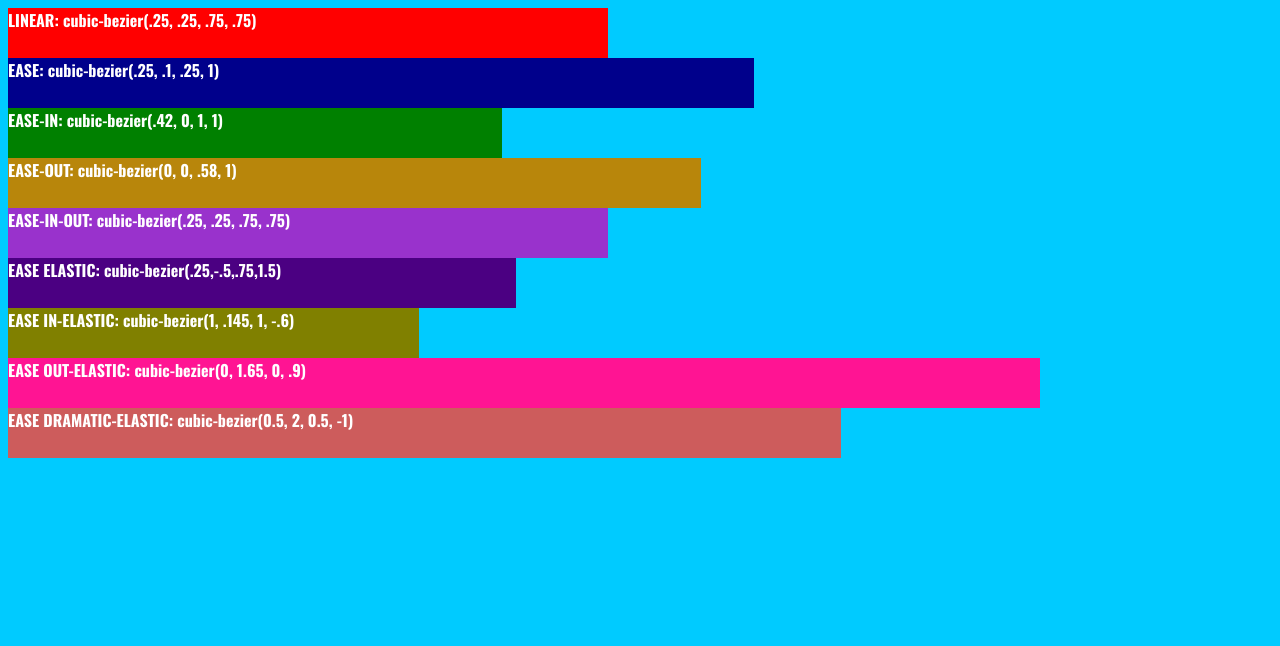
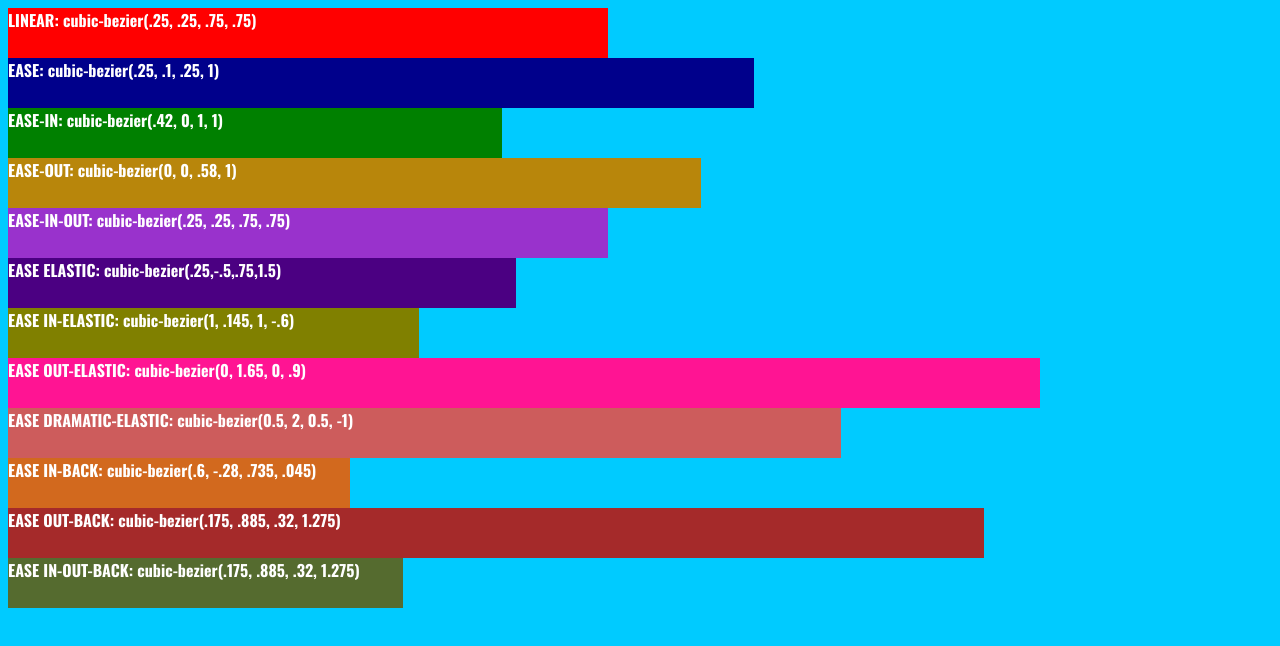
Before and after one commit to denezra/Candy-Banner-HTML, a plain HTML site: page Ease-animation/index.html in a window 1280 px wide. Drawn offline with nearby package versions, Linux system fonts and the light colour scheme.

Commit message:
Additional Easing Animation

```diff
--- a/Ease-animation/index.html
+++ b/Ease-animation/index.html
@@ -46,6 +46,18 @@
 			<span>EASE DRAMATIC-ELASTIC:</span>
 			<span>cubic-bezier(0.5, 2, 0.5, -1)</span>
 		</div>
+		<div class="box-ten">
+			<span>EASE IN-BACK:</span>
+			<span>cubic-bezier(.6, -.28, .735, .045)</span>
+		</div>
+		<div class="box-eleven">
+			<span>EASE OUT-BACK:</span>
+			<span>cubic-bezier(.175, .885, .32, 1.275)</span>
+		</div>
+		<div class="box-twelve">
+			<span>EASE IN-OUT-BACK:</span>
+			<span>cubic-bezier(.175, .885, .32, 1.275)</span>
+		</div>
 	</div>
 </body>
 </html>
--- a/Ease-animation/style.css
+++ b/Ease-animation/style.css
@@ -97,10 +97,10 @@ body {
 	left: 0px;
 	height: 50px;
 	width: 400px;
-	-webkit-animation: animate_box 1.5s cubic-bezier(0, 1.65, 0, .9) 0s infinite normal none running;
-  -moz-animation: animate_box 1.5s cubic-bezier(0, 1.65, 0, .9) 0s infinite normal none running;
-  -ms-animation: animate_box 1.5s cubic-bezier(0, 1.65, 0, .9) 0s infinite normal none running;
-  animation: animate_box 1.5s cubic-bezier(0, 1.65, 0, .9) 0s infinite normal none running;
+	-webkit-animation: animate_box 1.5s cubic-bezier(0.000, 1.650, 0.000, 0.900) 0s infinite normal none running;
+  -moz-animation: animate_box 1.5s cubic-bezier(0.000, 1.650, 0.000, 0.900) 0s infinite normal none running;
+  -ms-animation: animate_box 1.5s cubic-bezier(0.000, 1.650, 0.000, 0.900) 0s infinite normal none running;
+  animation: animate_box 1.5s cubic-bezier(0.000, 1.650, 0.000, 0.900) 0s infinite normal none running;
 }
 
 /*Bizear Ease dramatic-elastic*/
@@ -115,7 +115,41 @@ body {
   animation: animate_box 1.5s cubic-bezier(0.5, 2, 0.5, -1) 0s infinite normal none running;
 }
 
+/*Bizear Ease in back*/
+.box-ten {
+	background-color: chocolate;
+	left: 0px;
+	height: 50px;
+	width: 400px;
+	-webkit-animation: animate_box 1.5s cubic-bezier(.6, -.28, .735, .045) 0s infinite normal none running;
+  -moz-animation: animate_box 1.5s cubic-bezier(.6, -.28, .735, .045) 0s infinite normal none running;
+  -ms-animation: animate_box 1.5s cubic-bezier(.6, -.28, .735, .045) 0s infinite normal none running;
+  animation: animate_box 1.5s cubic-bezier(.6, -.28, .735, .045) 0s infinite normal none running;
+}
 
+/*Bizear Ease out back*/
+.box-eleven {
+	background-color: brown;
+	left: 0px;
+	height: 50px;
+	width: 400px;
+	-webkit-animation: animate_box 1.5s cubic-bezier(.175, .885, .32, 1.275) 0s infinite normal none running;
+  -moz-animation: animate_box 1.5s cubic-bezier(.175, .885, .32, 1.275) 0s infinite normal none running;
+  -ms-animation: animate_box 1.5s cubic-bezier(.175, .885, .32, 1.275) 0s infinite normal none running;
+  animation: animate_box 1.5s cubic-bezier(.175, .885, .32, 1.275) 0s infinite normal none running;
+}
+
+/*Bizear Ease in out back*/
+.box-twelve {
+	background-color: darkolivegreen;
+	left: 0px;
+	height: 50px;
+	width: 400px;
+	-webkit-animation: animate_box 1.5s cubic-bezier(.68, -.55, .265, 1.55) 0s infinite normal none running;
+  -moz-animation: animate_box 1.5s cubic-bezier(.68, -.55, .265, 1.55) 0s infinite normal none running;
+  -ms-animation: animate_box 1.5s cubic-bezier(.68, -.55, .265, 1.55) 0s infinite normal none running;
+  animation: animate_box 1.5s cubic-bezier(.68, -.55, .265, 1.55) 0s infinite normal none running;
+}
 
 @keyframes animate_box {
     from {width: 400px;}
```
